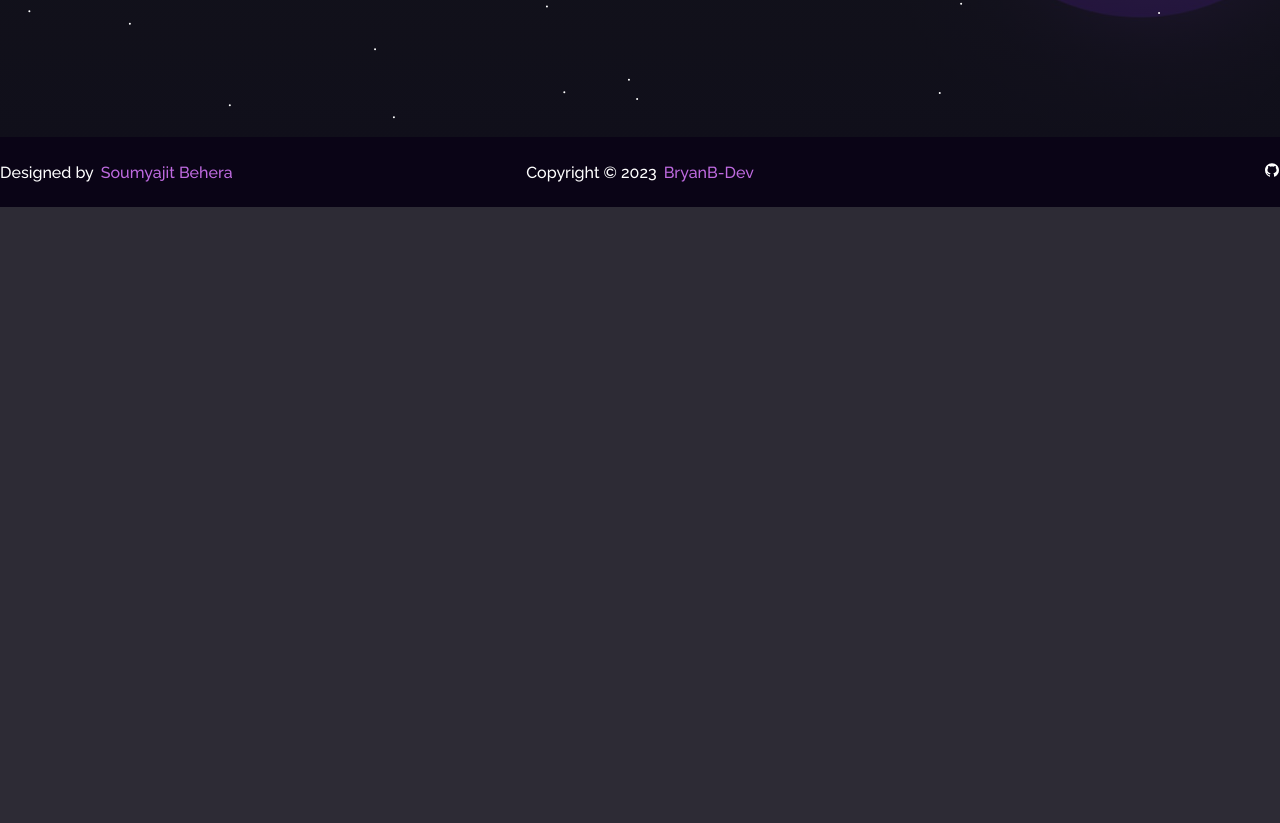
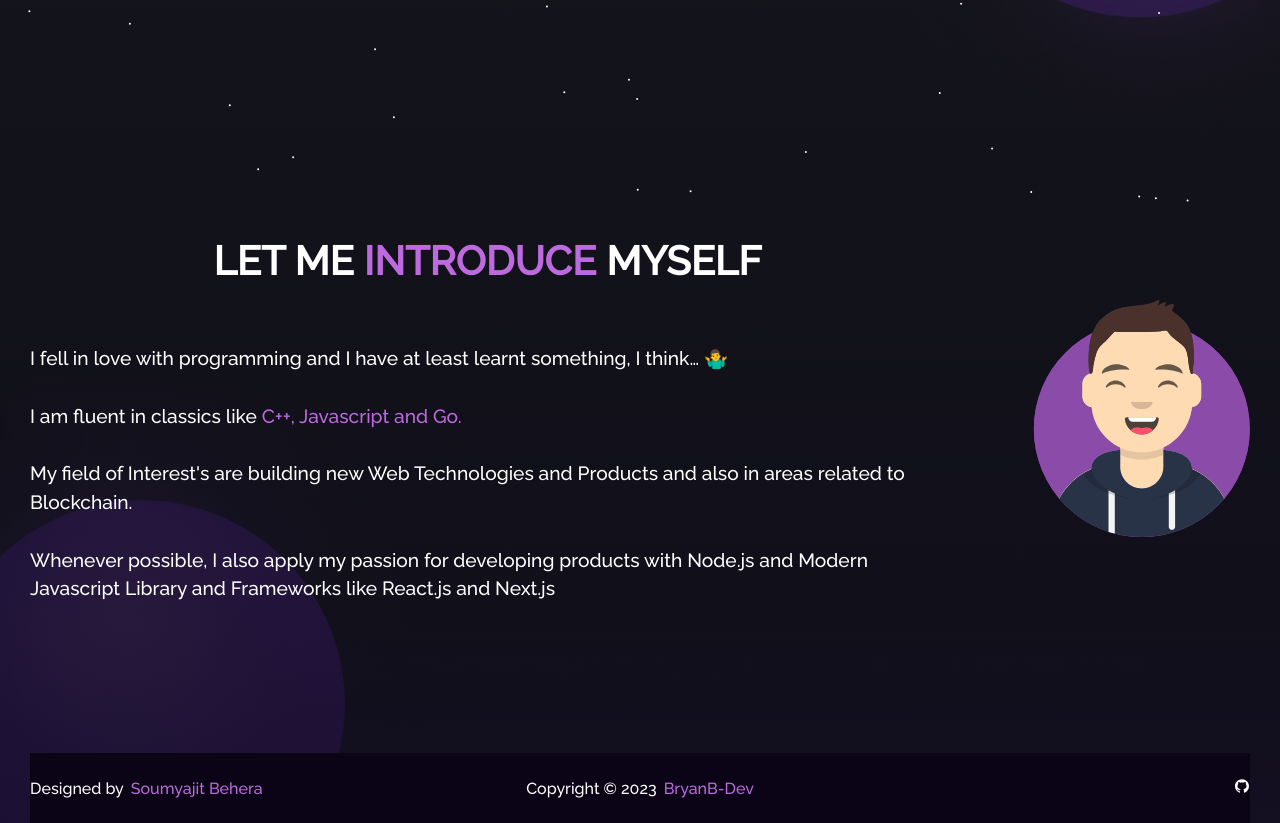
Before and after one commit to BryanB-Dev/Portfolio, a React (Create React App) app: page / in a window 1280 px wide. Shown: the part 593-1416 px from the top of the page. Before the commit the page ends 800 px from the top, so only its background shows below. Built offline with nearby package versions, Linux system fonts and the light colour scheme.

Commit message:
Add Introduction + react-parallax-tilt library and update styles

```diff
--- a/package.json
+++ b/package.json
@@ -11,6 +11,7 @@
     "node-sass": "^7.0.3",
     "react": "^18.2.0",
     "react-dom": "^18.2.0",
+    "react-parallax-tilt": "^1.7.177",
     "react-router-dom": "^6.18.0",
     "react-scripts": "5.0.1",
     "react-tsparticles": "^2.12.2",
--- /dev/null
+++ b/src/components/Avatar/index.jsx
@@ -0,0 +1,8 @@
+import avatar from "../../assets/avatar.svg";
+import "./style.scss";
+
+export default function Avatar() {
+    return (
+        <img className="avatar" src={avatar} alt="" />
+    )
+}
--- /dev/null
+++ b/src/components/Avatar/style.scss
@@ -0,0 +1,6 @@
+@import '../../styles/main.scss';
+
+.avatar {
+    max-width: 230px;
+    width: 100%;
+}
--- a/src/components/Header/style.scss
+++ b/src/components/Header/style.scss
@@ -20,6 +20,7 @@
         @include flex(row, space-between, center);
         width: 100%;
         max-width: 1320px;
+        margin: 0 30px;
 
         &__logo {
             @include flex(row, center, center);
--- /dev/null
+++ b/src/components/Introduction/index.jsx
@@ -0,0 +1,18 @@
+import "./style.scss";
+
+export default function Introduction() {
+    return (
+        <div className="introduction">
+            <h2 className="introduction__title">LET ME <span className="primaryColor">INTRODUCE </span>MYSELF</h2>
+            <p className="introduction__text">
+                I fell in love with programming and I have at least learnt something, I think… 🤷‍♂️<br />
+                <br />
+                I am fluent in classics like <span className="primaryColor">C++, Javascript and Go.</span><br />
+                <br />
+                My field of Interest's are building new  Web Technologies and Products and also in areas related to Blockchain.<br />
+                <br />
+                Whenever possible, I also apply my passion for developing products with Node.js and Modern Javascript Library and Frameworks  like React.js and Next.js
+            </p>
+        </div>
+    )
+}
--- /dev/null
+++ b/src/components/Introduction/style.scss
@@ -0,0 +1,27 @@
+@import '../../styles/main.scss';
+
+.introduction {
+    color: $color-tertiary;
+    @include flex(column, flex-start, center, 60px);
+    width: 75%;
+    @media screen and (max-width: $breakpoint-mobile) {
+        width: 100%;
+    }
+
+    &__text {
+        font-size: 1.2em;
+        line-height: 1.5;
+    }
+
+    &__title {
+        font-size: 2.5em;
+        @media screen and (max-width: $breakpoint-mobile) {
+            text-align: center;
+        }
+    }
+
+}
+
+.primaryColor {
+    color: $color-primary;
+}
--- a/src/pages/Home/index.jsx
+++ b/src/pages/Home/index.jsx
@@ -1,7 +1,10 @@
+import ReactParallaxTilt from "react-parallax-tilt";
 import HomeSvg from "../../components/HomeSvg";
+import Introduction from "../../components/Introduction";
 import Name from "../../components/Name";
 import Type from "../../components/Type";
 import "./style.scss";
+import Avatar from "../../components/Avatar";
 
 export default function Home() {
 
@@ -13,6 +16,13 @@ export default function Home() {
                     <Type />
                 </div>
                 <HomeSvg />
+
+            </div>
+            <div className="introductionSection">
+                <Introduction />
+                <ReactParallaxTilt>
+                    <Avatar />
+                </ReactParallaxTilt>
             </div>
         </>
     );
--- a/src/pages/Home/style.scss
+++ b/src/pages/Home/style.scss
@@ -2,7 +2,7 @@
 
 .homeSection {
     @include flex(row, space-between, center);
-    padding: 180px 50px 30px 50px;
+    padding: 180px 50px 50px 50px;
     @media screen and (max-width: $breakpoint-mobile){
         @include flex(column, flex-start, center, 20px);
         padding: 180px 10px 30px 10px;
@@ -10,5 +10,18 @@
 
     &__text {
         @include flex(column, flex-start, stretch, 50px);
+        @media screen and (max-width: $breakpoint-mobile){
+            width: 100%;
+            padding: 0px 20px;
+        }
     }
 }
+
+.introductionSection {
+    @include flex(row, space-between, center, 80px);
+    padding: 150px 0px;
+    @media screen and (max-width: $breakpoint-mobile){
+        @include flex(column, flex-start, center, 100px);
+        padding: 100px 0px;
+    }
+}
--- a/src/styles/style.scss
+++ b/src/styles/style.scss
@@ -12,13 +12,16 @@
 }
 
 body {
-    margin: 0 auto;
+    margin: 0 30px;
     -webkit-font-smoothing: antialiased;
     -moz-osx-font-smoothing: grayscale;
     background-color: rgba(12,10,22,.863);
     background-image: linear-gradient(to bottom,hsla(0,3%,6%,.678),rgba(12,10,22,.863)),url(../assets/home-bg.jpg);
     background-size: cover;
     background-repeat: no-repeat;
+    @media screen and (max-width: $breakpoint-mobile){
+        margin: 0px;
+    }
 }
 
 .wrapper {
```
Also changed, not shown: src/assets/avatar.svg (added), 1 other file (tests, documents, lock files or other folders). Lines whose indentation alone changed are shown as unchanged.
